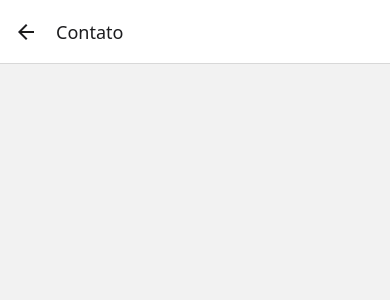
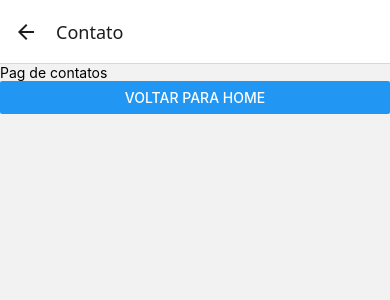
Before and after one commit to emytonton/advanced-react-native, a React Native app: screen /Contato in a window 390 px wide. Shown: the top 300 px of the page. Built offline with nearby package versions, Linux system fonts and the light colour scheme.

Commit message:
feat: function handleHome to back to home page

```diff
--- a/src/pages/Contato/index.js
+++ b/src/pages/Contato/index.js
@@ -1,10 +1,22 @@
 import React from "react";
-import { View, Text, StyleSheet } from "react-native";
+import { View, Text, StyleSheet, Button } from "react-native";
+
+import { useNavigation, StackActions } from "@react-navigation/native";
 
 
 export default function Contato(){
+
+    const navigation = useNavigation();
+
+    function handleHome(){
+        navigation.dispatch(StackActions.popToTop())
+    }
+
+
     return(
         <View>
+            <Text>Pag de contatos</Text>
+            <Button  title="Voltar para home" onPress={handleHome}/>
         </View>
     );
 }
```
